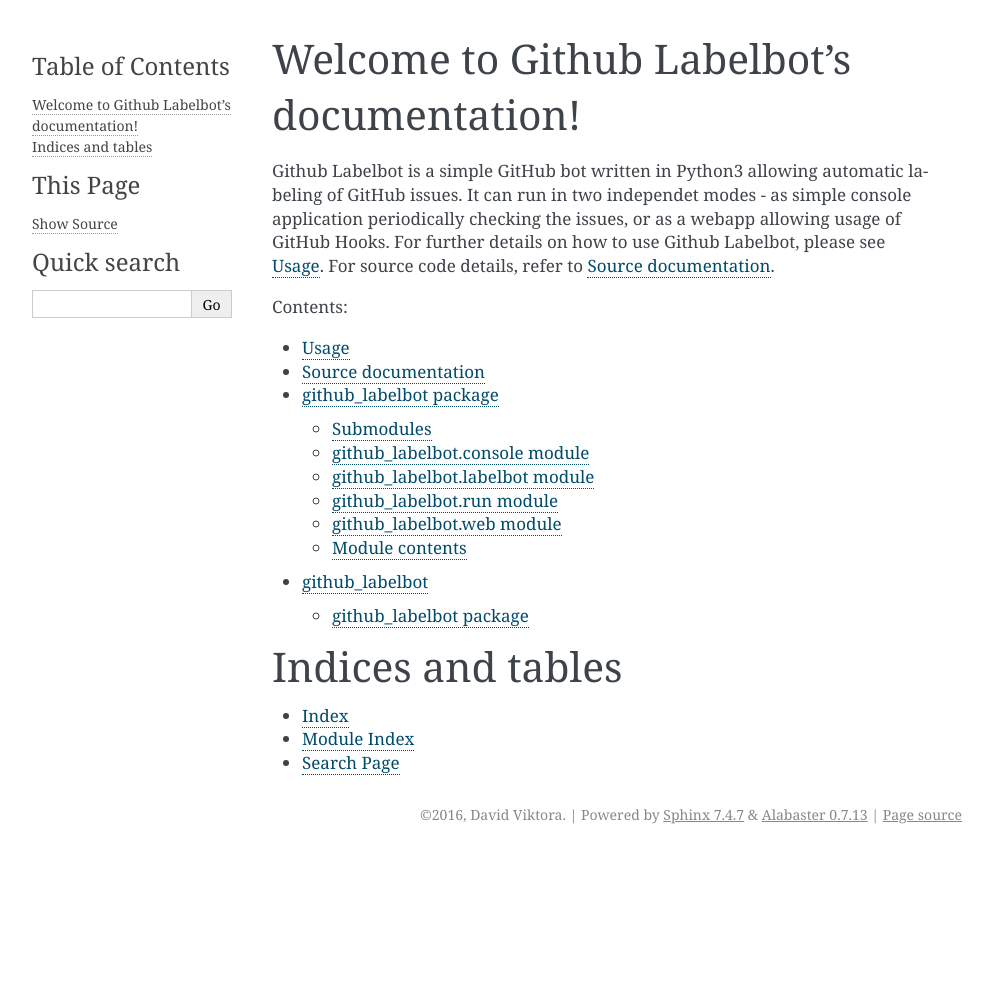
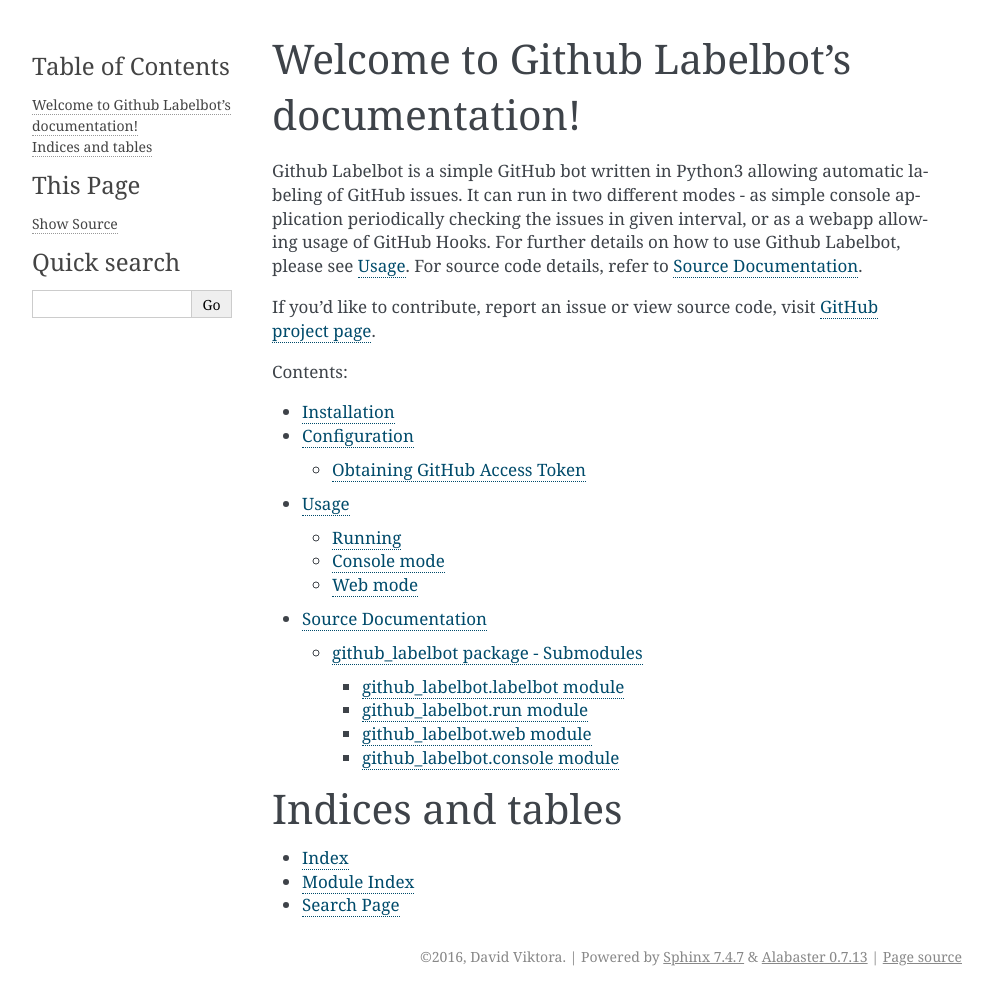
Before and after one commit to Fanarim/github_labelbot, a Sphinx documentation site: the page built from docs/index.rst, in a window 1280 px wide. Shown: the whole page, without its empty margins (148-1141 px from the left). Built offline with Sphinx 7.4.7, drawn with Linux system fonts in a browser that asks for light colours; before the commit the page ends 900 px from its top, so only the background shows below that.

```diff
--- a/docs/index.rst
+++ b/docs/index.rst
@@ -7,22 +7,27 @@ Welcome to Github Labelbot's documentation!
 ===========================================
 
 Github Labelbot is a simple GitHub bot written in Python3 allowing automatic
-labeling of GitHub issues. It can run in two independet modes - as simple
-console application periodically checking the issues, or as a webapp allowing
-usage of GitHub Hooks. For further details on how to use Github Labelbot,
-please see :ref:`usage`. For source code details, refer to
+labeling of GitHub issues. It can run in two different modes - as simple
+console application periodically checking the issues in given interval, or as
+a webapp allowing usage of GitHub Hooks. For further details on how to use
+Github Labelbot, please see :ref:`usage`. For source code details, refer to
 :ref:`source-documentation`.
+
+If you'd like to contribute, report an issue or view source code, visit
+`GitHub project page`_.
+
+.. _GitHub project page: https://github.com/Fanarim/github_labelbot
 
 
 Contents:
 
 .. toctree::
-   :maxdepth: 2
+   :maxdepth: 3
 
+   installation
+   configuration
    usage
    source-documentation
-   github_labelbot
-   modules
 
 
 Indices and tables
--- a/docs/modules.rst
+++ /dev/null
@@ -1,7 +0,0 @@
-github_labelbot
-===============
-
-.. toctree::
-   :maxdepth: 4
-
-   github_labelbot
--- a/docs/usage.rst
+++ b/docs/usage.rst
@@ -2,3 +2,14 @@
 
 Usage
 =====
+
+Running
+-------
+
+
+
+Console mode
+------------
+
+Web mode
+--------
```
Also changed, not shown: README.rst (+23 -10 lines), docs/configuration.rst (added, +31 -0 lines), docs/github_labelbot.rst (deleted, +0 -46 lines), docs/installation.rst (added, +47 -0 lines), docs/source-documentation.rst (+41 -1 lines), 4 other files.
